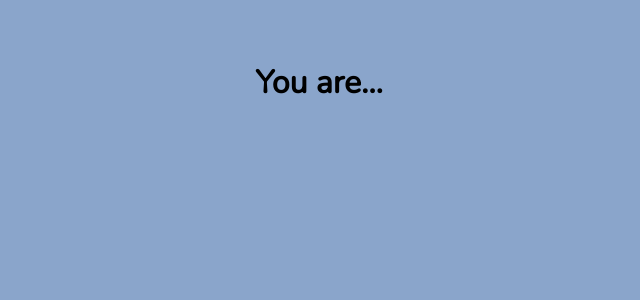
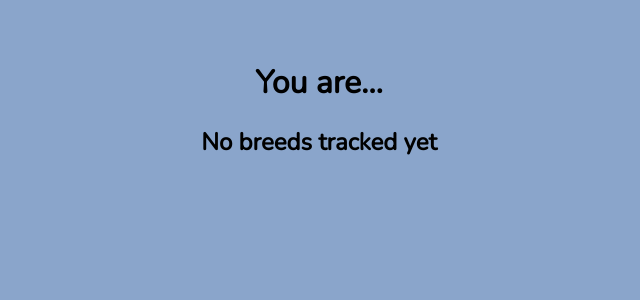
Before and after one commit to sarahteonin/pawfect-match, a React (Create React App) app: page /result in a window 1280 px wide. Shown: the top 300 px of the page, without its empty margins (321-961 px from the left). Built offline with nearby package versions, Linux system fonts and the light colour scheme.

Commit message:
update result function

```diff
--- a/src/breeds.js
+++ b/src/breeds.js
@@ -1,37 +1,66 @@
-import React, { useState } from "react";
-
-const breeds = {
-    "collie": 0,
+const getBreeds = () => {
+  const savedBreeds = localStorage.getItem("dogBreeds");
+  if (savedBreeds) {
+    return JSON.parse(savedBreeds);
+  }
+  return {
+    collie: 0,
     "german shepherd": 0,
-    "beagle": 0,
-    "dachshund": 0,
+    beagle: 0,
+    dachshund: 0,
     "cocker spaniel": 0,
     "golden retriever": 0,
-    "bulldog": 0,
-    "poodle": 0,
-    "pomeranian": 0,
-    "doberman": 0
-}
+    bulldog: 0,
+    poodle: 0,
+    pomeranian: 0,
+    doberman: 0,
+  };
+};
 
 export default function updateBreed(breedsToUpdate) {
-    breedsToUpdate.forEach(element => {
-        breeds[element]++;
-    });
+  const currentBreeds = getBreeds();
 
-    console.log("done");
-    console.log(breeds);
+  breedsToUpdate.forEach((element) => {
+    currentBreeds[element]++;
+  });
+
+  localStorage.setItem("dogBreeds", JSON.stringify(currentBreeds));
+  console.log("done");
+  console.log(currentBreeds);
 }
 
 export function calculateBreed() {
-    let max = 0;
-    let maxBreed = "";
-    for (let breed in breeds) {
-        if (breeds[breed] > max) {
-            max = breeds[breed];
-            maxBreed = breed;
-        }
+  const breeds = getBreeds();
+  let maxCount = 0;
+  let topBreed = "";
+
+  for (const [breed, count] of Object.entries(breeds)) {
+    if (count > maxCount) {
+      maxCount = count;
+      topBreed = breed;
     }
+  }
 
-    console.log(maxBreed);
-    return maxBreed;
+  // If no breeds have been counted yet, maxCount will still be 0
+  if (maxCount === 0) {
+    return "No breeds tracked yet";
+  }
+
+  return topBreed;
 }
+
+export function resetBreeds() {
+  const defaultBreeds = {
+    collie: 0,
+    "german shepherd": 0,
+    beagle: 0,
+    dachshund: 0,
+    "cocker spaniel": 0,
+    "golden retriever": 0,
+    bulldog: 0,
+    poodle: 0,
+    pomeranian: 0,
+    doberman: 0,
+  };
+  localStorage.setItem("dogBreeds", JSON.stringify(defaultBreeds));
+}
--- a/src/pages/resultpage.js
+++ b/src/pages/resultpage.js
@@ -1,12 +1,27 @@
-import React from "react";
+import React, { useEffect, useState } from "react";
 import "../index.css";
-import { calculateBreed } from "../breeds";
+import { calculateBreed, resetBreeds } from "../breeds";
 
 export default function Resultpage() {
+  const [result, setResult] = useState("");
+
+  useEffect(() => {
+    // Calculate the result and store in a variable
+    const breedResult = calculateBreed();
+
+    // Set the result state immediately
+    setResult(breedResult);
+
+    // Use a slight delay to reset breeds after rendering
+    setTimeout(() => {
+      resetBreeds();
+    }, 0);
+  }, []);
+
   return (
     <div>
       <h1>You are...</h1>
-      <h2>{calculateBreed()}</h2>
+      <h2>{result}</h2>
     </div>
   );
 }
```
